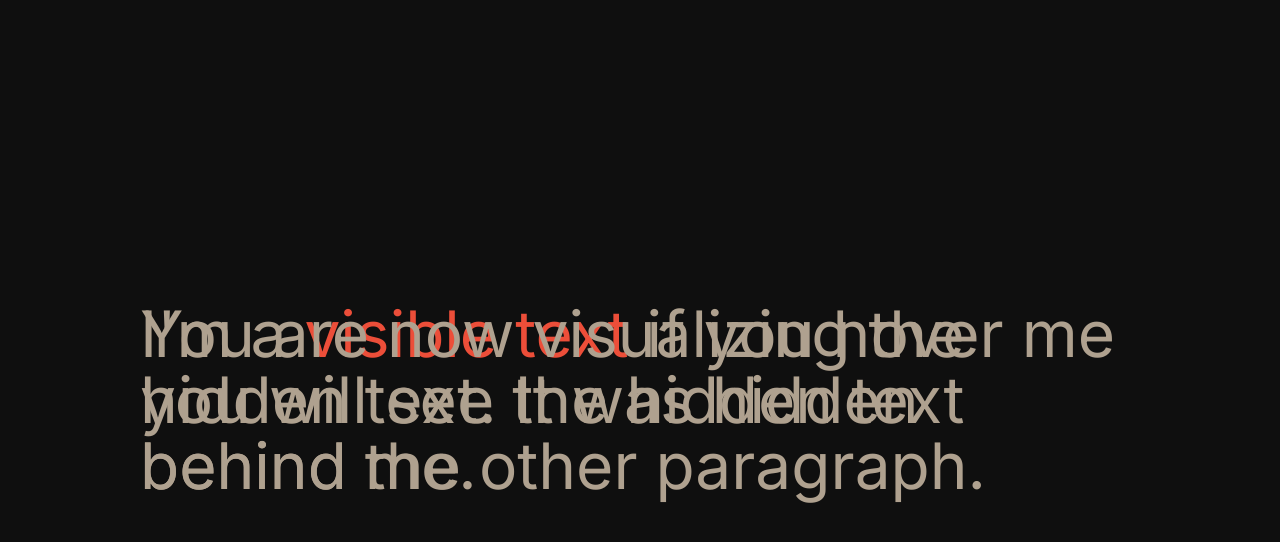
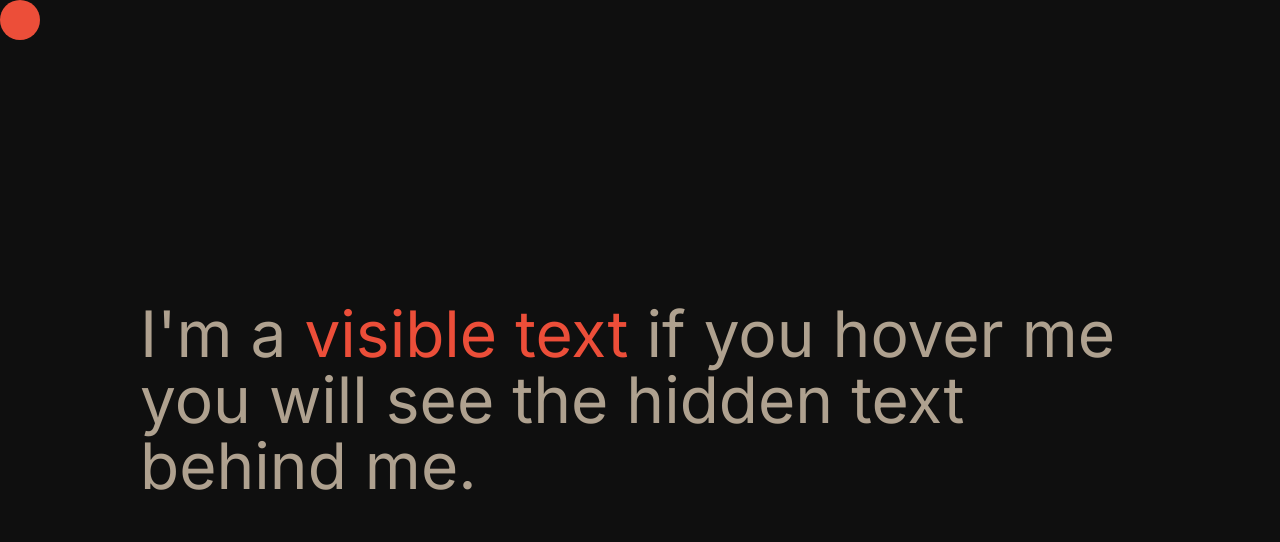
Before and after one commit to leowndev/reveal-mask-cursor, a Next.js app: page / in a window 1280 px wide. Shown: the top 542 px of the page. Built offline with nearby package versions, Linux system fonts and the light colour scheme.

Commit message:
Create mask

```diff
--- a/src/app/page.module.css
+++ b/src/app/page.module.css
@@ -26,4 +26,9 @@
 
 .mask {
   position: absolute;
+  mask-image: url("../../public/assets/ellipse-mask.svg");
+  background-color: #ec4e39;
+  mask-repeat: no-repeat;
+  mask-size: 40px;
+  color: #000;
 }
```
